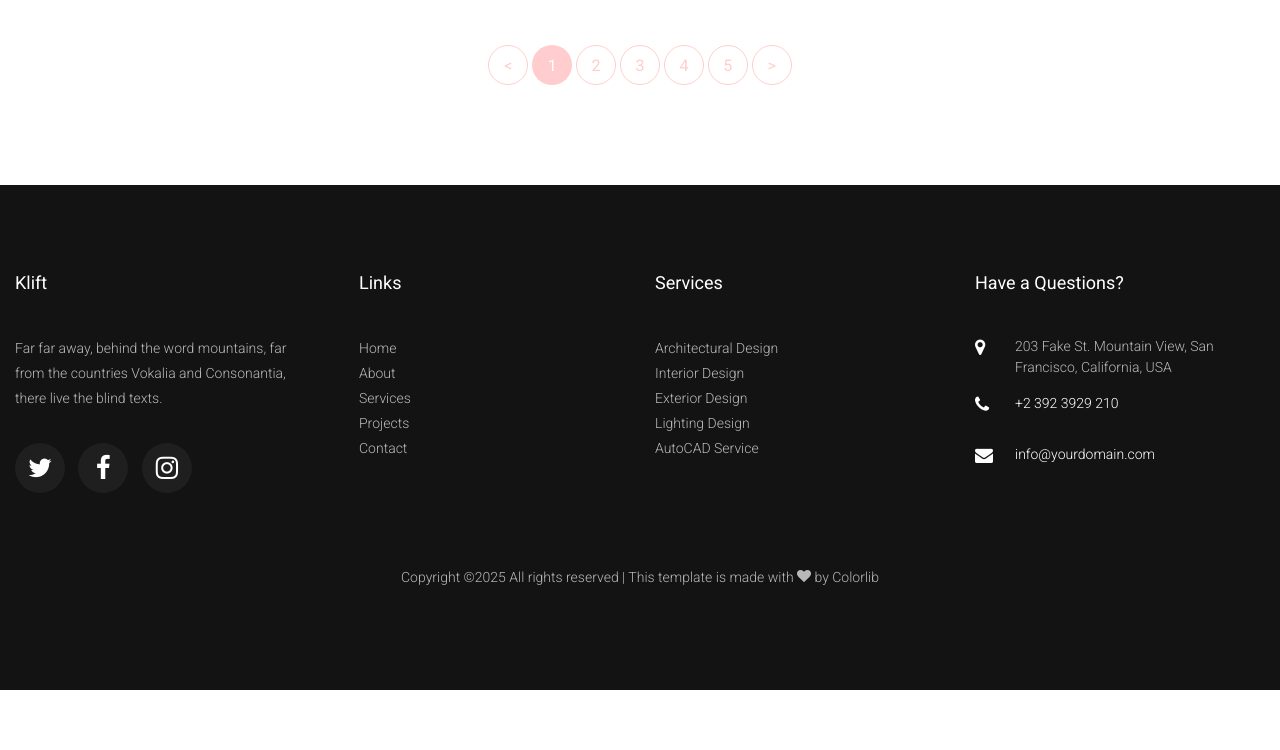
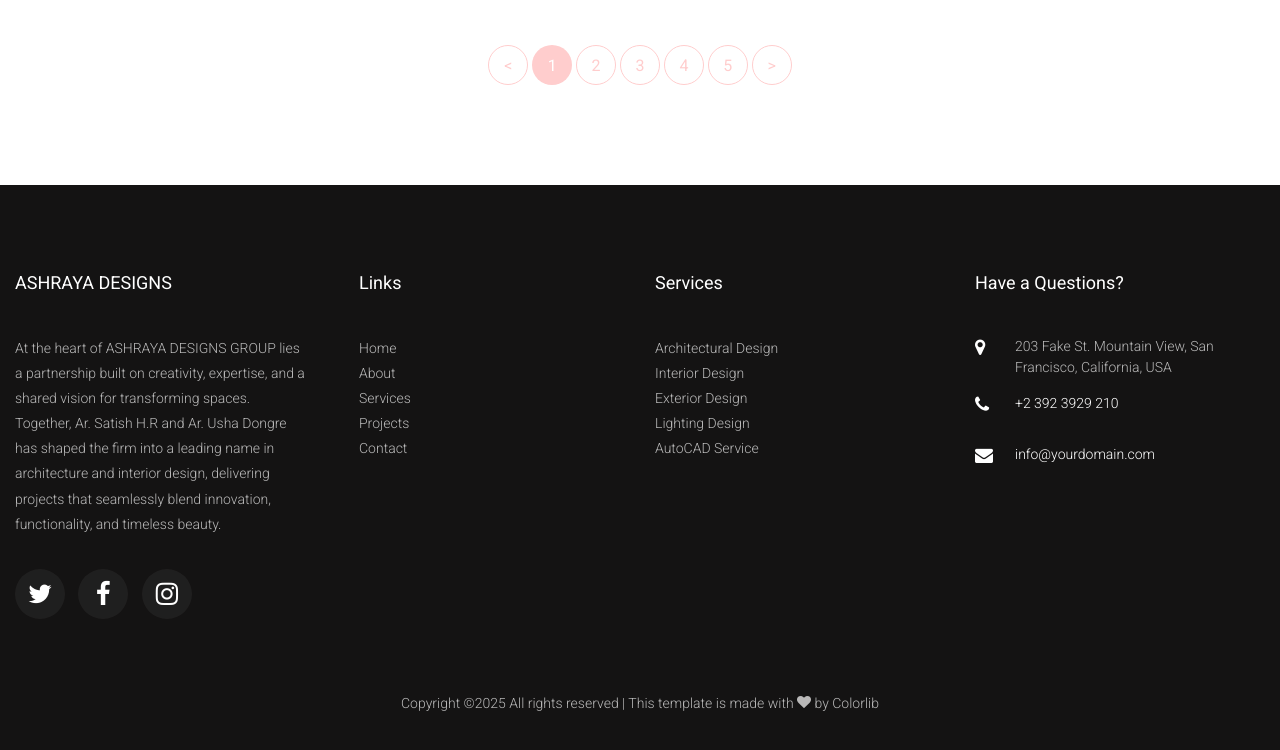
Before and after one commit to Amit-Bongale/ashraya-designs, a plain HTML site: page project.html in a window 1280 px wide. Shown: the part 1837-2587 px from the top of the page. Before the commit the page ends 2527 px from the top, so only its background shows below. Drawn offline with Linux system fonts and the light colour scheme; some packages are replaced by stand-ins of ours; no server answers; files whose address does not match are found by name.

Commit message:
footer is changed in project

```diff
--- a/project.html
+++ b/project.html
@@ -181,8 +181,8 @@
         <div class="row mb-5">
           <div class="col-md">
             <div class="ftco-footer-widget mb-4">
-              <h2 class="ftco-heading-2">Klift</h2>
-              <p>Far far away, behind the word mountains, far from the countries Vokalia and Consonantia, there live the blind texts.</p>
+              <h2 class="ftco-heading-2">ASHRAYA DESIGNS</h2>
+              <p>At the heart of ASHRAYA DESIGNS GROUP lies a partnership built on creativity, expertise, and a shared vision for transforming spaces. Together, Ar. Satish H.R and Ar. Usha Dongre has shaped the firm into a leading name in architecture and interior design, delivering projects that seamlessly blend innovation, functionality, and timeless beauty.</p>
               <ul class="ftco-footer-social list-unstyled float-md-left float-lft mt-3">
                 <li class="ftco-animate"><a href="#"><span class="icon-twitter"></span></a></li>
                 <li class="ftco-animate"><a href="#"><span class="icon-facebook"></span></a></li>
```
Also changed, not shown: index.html (+1 -1 lines).
